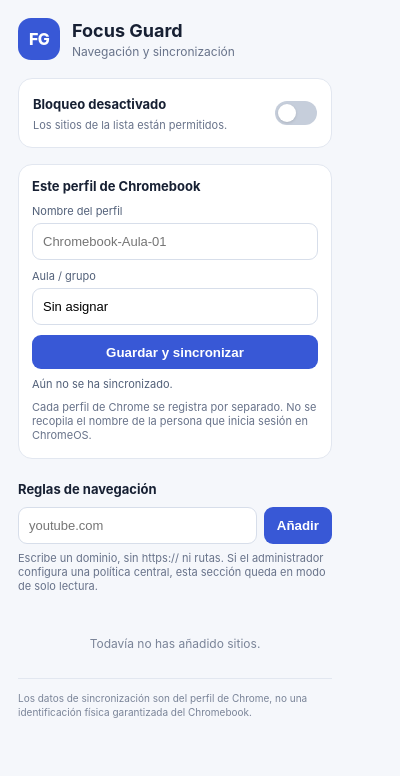
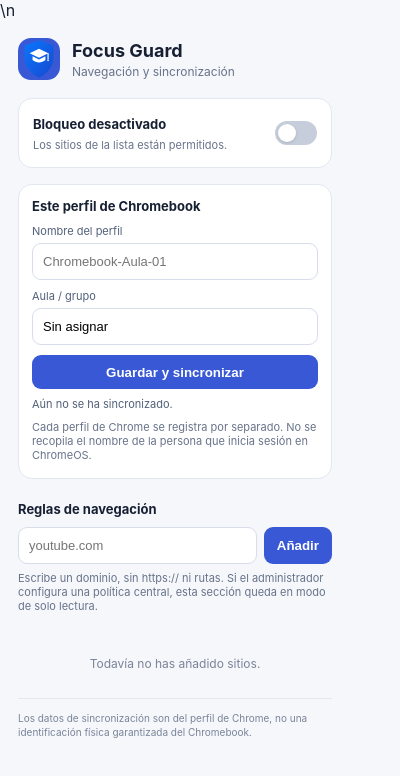
Before and after one commit to warrior966/Extension-2, a browser extension: page popup.html in a window 400 px wide. Drawn offline with Linux system fonts and the light colour scheme.

Commit message:
Apply Focus Guard logo across web UI and extension popup

```diff
--- a/popup.html
+++ b/popup.html
@@ -3,13 +3,13 @@
 <head>
   <meta charset="utf-8">
   <meta name="viewport" content="width=device-width, initial-scale=1">
-  <title>Focus Guard</title>
+  <title>Focus Guard</title>\n  <link rel="icon" type="image/svg+xml" href="assets/focus-guard-icon.svg">
   <link rel="stylesheet" href="popup.css">
 </head>
 <body>
   <main>
     <header>
-      <div class="mark">FG</div>
+      <img class="mark" src="assets/focus-guard-icon.svg" alt="Logo de Focus Guard">
       <div><h1>Focus Guard</h1><p class="subtitle">Navegación y sincronización</p></div>
     </header>
 
```
